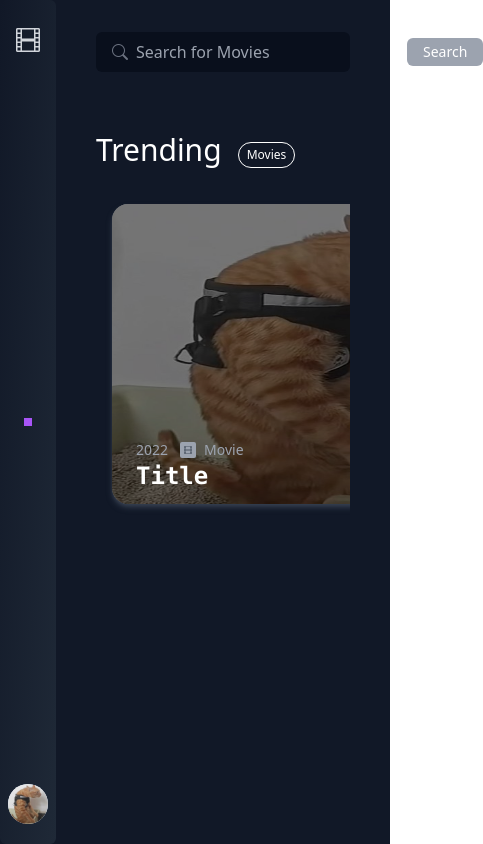
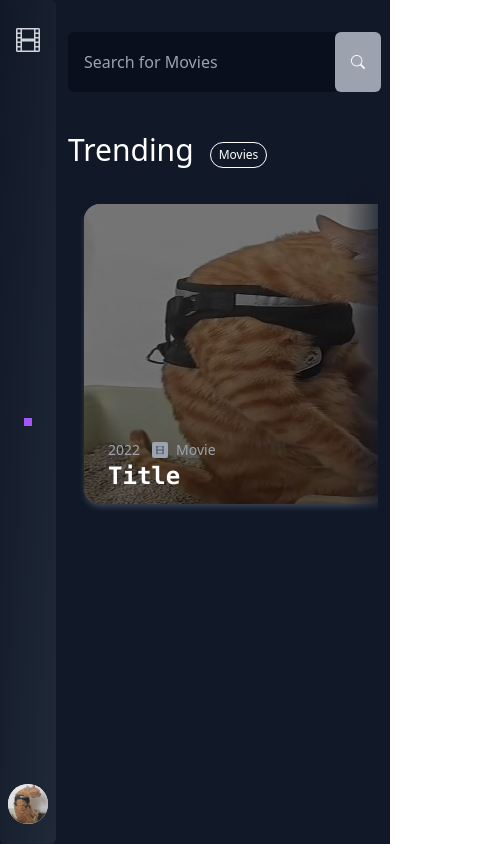
Before and after one commit to Bills-6/movie_app_vanilla, a plain HTML site: page index.html in a window 390 px wide. Shown: the whole page, 483 px wide, since content can reach past the window. Drawn offline with nearby package versions, Linux system fonts and the light colour scheme; no server answers.

Commit message:
update : overflow effect + search bar mobile version

```diff
--- a/index.html
+++ b/index.html
@@ -10,7 +10,7 @@
 </head>
 <body class="h-screen overflow-hidden">
 	<div class="container-movies bg-gray-900 h-full flex">
-		<aside class="bg-gradient-to-br shrink-0 from-gray-900 to-gray-800 w-14 h-screen rounded-md flex flex-col items-center justify-between py-5 text-gray-300">
+		<aside class="bg-gradient-to-br shrink-0 from-gray-900 to-gray-800 w-14 h-full rounded-md flex flex-col items-center justify-between py-5 text-gray-300">
 			<button class="w-10 h-10 cursor-pointer hover:scale-[1.1] group" id="movie-tab" data-focus="false">
 				<i class="bi bi-film text-2xl"></i>
 			</button>
@@ -19,14 +19,16 @@
 			<img class="block w-full h-full bg-blue-100 rounded-[500%]" src="./image/mentahan cukurukuk stiker.jpeg" alt="profil-user" />
 			</button>
 		</aside>
-		<main class="p-1 grow bg-gray-900 p-10 py-8 min-w-0">
+		<main class="p-1 grow bg-gray-900 px-3 py-8 min-w-0 overflow-hidden">
 			<!-- search -->
-			<div class="search-movie-container mb-10 bg-gray-950/50 h-10 rounded-md relative flex gap-4">
-				<input class="block grow h-full bg-transparent text-gray-500 px-6 ps-10" placeholder="Search for Movies" type="text" />
+			<div class="search-movie-container mb-5 bg-gray-950/50 h-[60px] rounded-md relative flex gap-1">
+				<input class="block grow h-full bg-transparent text-gray-500 px-4 shrink-3" placeholder="Search for Movies" type="text" />
 
-				<i class="icon-search bi bi-search absolute pointer-events-none text-gray-500 z-2 block left-0 top-1/2 -translate-y-1/2 ms-4"></i>
+				<i class="icon-search bi bi-search absolute hidden pointer-events-none text-gray-500 z-2 block left-0 top-1/2 -translate-y-1/2 ms-4"></i>
 
-				<button class="bg-gray-400 px-4 h-fit py-1 text-white rounded-md my-auto text-sm cursor-pointer hover:bg-blue-300/90 transition duration-200" id="search-btn" type="submit">Search</button>
+				<button class="bg-gray-400 px-4 h-full py-3 text-white rounded-md my-auto text-sm cursor-pointer hover:bg-blue-300/90 transition duration-200" id="search-btn" type="submit">
+					<i class="bi bi-search"></i>
+				</button>
 			</div>
 
 			<!-- Trending Section -->
@@ -39,7 +41,10 @@
 					</div>
 				</header>
 
-				<div class="trending-content-container overflow-x-scroll" id="wrapper-slider">
+				<div class="trending-content-container overflow-x-scroll relative z-50" id="wrapper-slider">
+					<!-- effect overflow-->
+					<div class="fixed w-11 h-[332px] top-[185px] right-0 z-[999] bg-gradient-to-r from-transparent to-gray-900/90"></div>
+
 					<ul class="flex items-center gap-5 p-4" id="slider">
 						<article class="movie-card w-[500px] h-[300px] shrink-0 rounded-2xl relative shadow-md shadow-gray-700 cursor-pointer hover:scale-[1.02] transition-all duration-200]">
 							<img class="movie-image w-full h-full bg-blue-100 rounded-2xl brightness-50" src="./image/mentahan cukurukuk stiker.jpeg" alt="movie">
```
Also changed, not shown: js/data_movie.js (line endings or trailing spaces).
